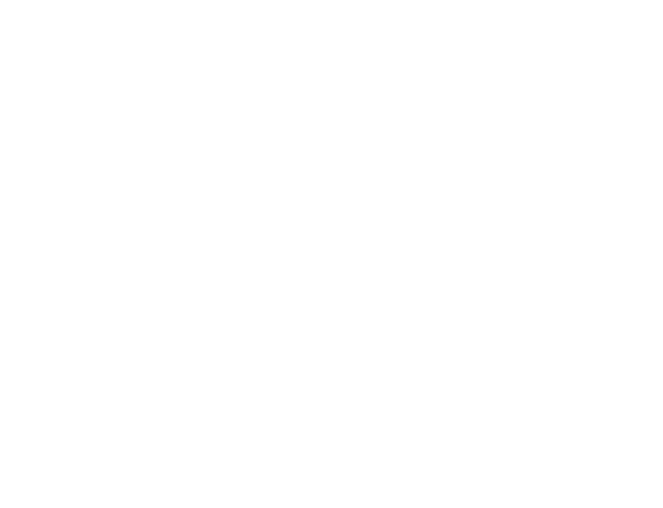
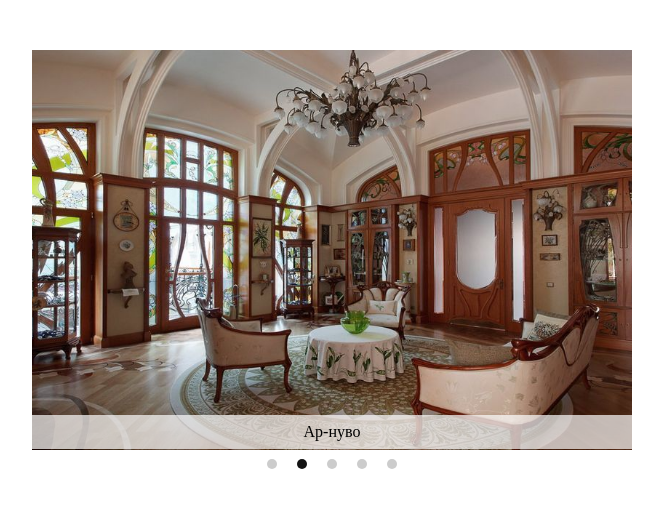
Before and after one commit to JulieKaz/slider_optional, a plain HTML site: page index.html in a window 1280 px wide. Shown: the whole page, without its empty margins (308-971 px from the left). Drawn offline with Linux system fonts and the light colour scheme.

Commit message:
'completed'

```diff
--- a/index.html
+++ b/index.html
@@ -9,6 +9,19 @@
     <script src="js/index.js"></script>
 </head>
 <body>
-
+    <main>
+        <section class="slider">
+            <div class="slider__body">
+                <button class="slider-control__arrow prev">
+                    <svg fill="currentColor" version="1.1" xmlns="http://www.w3.org/2000/svg" xmlns:xlink="http://www.w3.org/1999/xlink" x="0px" y="0px" viewBox="0 0 512.002 512.002" style="enable-background:new 0 0 512.002 512.002;" xml:space="preserve"><g><g><path d="M388.425,241.951L151.609,5.79c-7.759-7.733-20.321-7.72-28.067,0.04c-7.74,7.759-7.72,20.328,0.04,28.067l222.72,222.105 L123.574,478.106c-7.759,7.74-7.779,20.301-0.04,28.061c3.883,3.89,8.97,5.835,14.057,5.835c5.074,0,10.141-1.932,14.017-5.795 l236.817-236.155c3.737-3.718,5.834-8.778,5.834-14.05S392.156,245.676,388.425,241.951z"/></g></g></svg>
+                </button>
+                <button class="slider-control__arrow next">
+                    <svg fill="currentColor" version="1.1" xmlns="http://www.w3.org/2000/svg" xmlns:xlink="http://www.w3.org/1999/xlink" x="0px" y="0px" viewBox="0 0 512.002 512.002" style="enable-background:new 0 0 512.002 512.002;" xml:space="preserve"><g><g><path d="M388.425,241.951L151.609,5.79c-7.759-7.733-20.321-7.72-28.067,0.04c-7.74,7.759-7.72,20.328,0.04,28.067l222.72,222.105 L123.574,478.106c-7.759,7.74-7.779,20.301-0.04,28.061c3.883,3.89,8.97,5.835,14.057,5.835c5.074,0,10.141-1.932,14.017-5.795 l236.817-236.155c3.737-3.718,5.834-8.778,5.834-14.05S392.156,245.676,388.425,241.951z"/></g></g></svg>
+                </button>
+                <div class="slider__images"></div>
+            </div>
+            <div class="slider-control__indicators"></div>
+        </section>
+    </main>
 </body>
 </html>
--- a/js/index.js
+++ b/js/index.js
@@ -0,0 +1,116 @@
+let images = [{
+    url: 'img/american.jpg',
+    title: 'Американская классика'
+}, {
+    url: 'img/artnouveau.jpg',
+    title: 'Ар-нуво'
+}, {
+    url: 'img/provence.jpg',
+    title: 'Прованс'
+}, {
+    url: 'img/boho.jpg',
+    title: 'Бохо'
+}, {
+    url: 'img/english.jpg',
+    title: 'Английский стиль'
+}];
+
+function initSlider(options) {
+    if (!images || !images.length) return;
+
+    options = options || {
+        titles: false,
+        indicators: true,
+        autoplay: false
+    };
+
+    let sliderImage = document.querySelector('.slider__images');
+    let sliderArrows = document.querySelectorAll('.slider-control__arrow');
+    let sliderIndicators = document.querySelector('.slider-control__indicators');
+
+    initImage();
+    initArrows();
+
+    if (options.indicators) {
+        initIndicators();
+    }
+
+    if (options.titles) {
+        initTitles();
+    }
+
+    if (options.autoplay) {
+        initAutoplay(options.autoplayInt);
+    }
+
+    function initImage() {
+        images.forEach(function(item, i){
+            let image = `<div class="slider__image n${i} ${i === 0 ? "active" : ""}" style="background-image: url(${images[i].url})" data-index="${i}"></div>`;
+            sliderImage.innerHTML += image;
+        });
+    }
+
+    function initArrows() {
+        sliderArrows.forEach(function(arrow){
+            arrow.addEventListener('click', function() {
+                let currentNum = +sliderImage.querySelector('.active').dataset.index;
+                let nextNum;
+                if (arrow.classList.contains('next')) {
+                    nextNum = currentNum === images.length - 1 ? 0 : currentNum + 1;
+                } else {
+                    nextNum = currentNum === 0 ? images.length -1 : currentNum - 1;
+                }
+                moveSlider(nextNum);
+            });
+        });
+    }
+
+    function initIndicators() {
+        images.forEach(function(image, index) {
+            let indicator = `<button class="slider-control__indicator n${index} ${index === 0 ? "active" : ""}" data-index = "${index}"></button>`;
+            sliderIndicators.innerHTML += indicator;
+        });
+        sliderIndicators.querySelectorAll('.slider-control__indicator').forEach(function (indicator) {
+            indicator.addEventListener('click', function() {
+               moveSlider(this.dataset.index);
+            });
+        })
+    }
+
+    function moveSlider(num) {
+        sliderImage.querySelectorAll('.slider__image').forEach(function(image, i){
+            image.style.transform = `translate(${-600*num}px)`;
+        });
+        sliderImage.querySelector('.active').classList.remove('active');
+        sliderImage.querySelector('.n' + num).classList.add('active');
+        sliderIndicators.querySelector('.active').classList.remove('active');
+        sliderIndicators.querySelector('.n' + num).classList.add('active');
+        if (options.titles) {
+            document.querySelector('.slider__title').innerText = images[num].title;
+        }
+    }
+
+    function initTitles() {
+        document.querySelector('.slider__body').insertAdjacentHTML('beforeend', '<div class="slider__title"></div>');
+        document.querySelector('.slider__title').innerText = images[0].title;
+    }
+
+    function initAutoplay(interval) {
+        setInterval(function(){
+            let currentNum = +sliderImage.querySelector('.active').dataset.index;
+            let nextNum = currentNum === images.length - 1 ? 0 : currentNum + 1;
+            moveSlider(nextNum);
+        }, interval);
+    }
+}
+
+let sliderOptions = {
+    indicators: true,
+    titles: true,
+    autoplay: true,
+    autoplayInt: 4000
+};
+
+document.addEventListener('DOMContentLoaded', () => {
+    initSlider(sliderOptions);
+});
--- a/styles/style.css
+++ b/styles/style.css
@@ -0,0 +1,74 @@
+* {
+    margin: 0;
+    padding: 0;
+}
+body * {
+    box-sizing: border-box;
+}
+.slider {
+    margin: 50px auto;
+    display: flex;
+    align-items: center;
+    flex-direction: column;
+}
+.slider__body {
+    position: relative;
+}
+.slider__images {
+    overflow: hidden;
+    height: 400px;
+    width: 600px;
+    white-space: nowrap;
+}
+.slider__image {
+    background-image: url('../img/american.jpg');
+    background-position: center;
+    background-size: cover;
+    transition: ease 0.4s;
+    height: 400px;
+    width: 600px;
+    display: inline-block;
+}
+.slider-control__arrow {
+    width: 38px;
+    height: 100%;
+    color: transparent;
+    border: none;
+    background-color: transparent;
+    position: absolute;
+    cursor: pointer;
+    transition: ease 0.4s;
+}
+.slider__body:hover .slider-control__arrow {
+    color: #ccc;
+}
+.slider__body .slider-control__arrow:hover {
+    color: #888;
+}
+.slider-control__arrow.prev {
+    left: -38px;
+    transform: scale(-1, 1);
+}
+.slider-control__arrow.next {
+    right: -38px;
+}
+.slider-control__indicator {
+    background-color: #ccc;
+    width: 10px;
+    height: 10px;
+    border-radius: 50%;
+    border: none;
+    cursor: pointer;
+    margin: 10px;
+    transition: ease 0.4s;
+}
+.slider-control__indicator:hover, .slider-control__indicator.active {
+    background-color: #131313;
+}
+.slider__title {
+    padding: 8px;
+    text-align: center;
+    background-color: #ffffffb0;
+    margin-top: -35px;
+    position: relative;
+}
```
Also changed, not shown: img/american.jpg (added), img/arrow.svg (added), img/artnouveau.jpg (added), img/boho.jpg (added), img/english.jpg (added), img/ethnic.jpg (added), img/provence.jpg (added).
